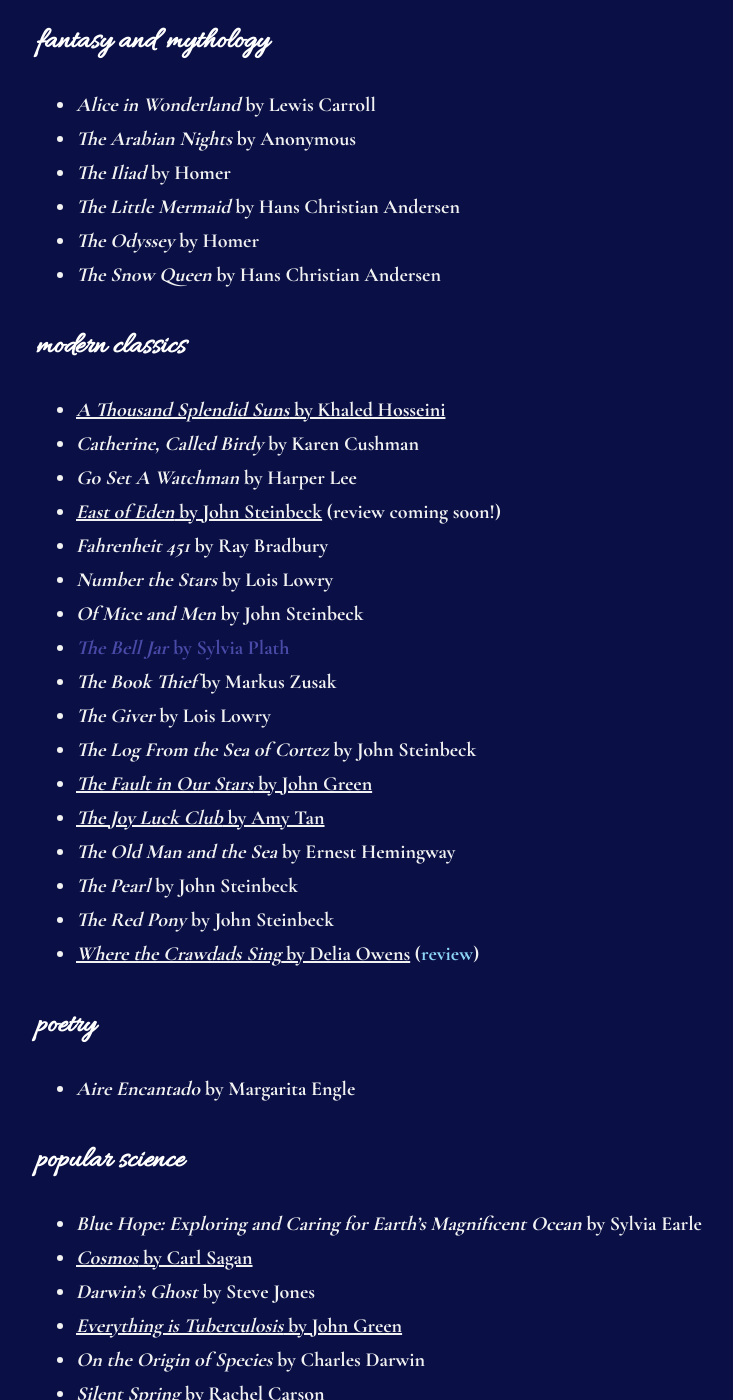
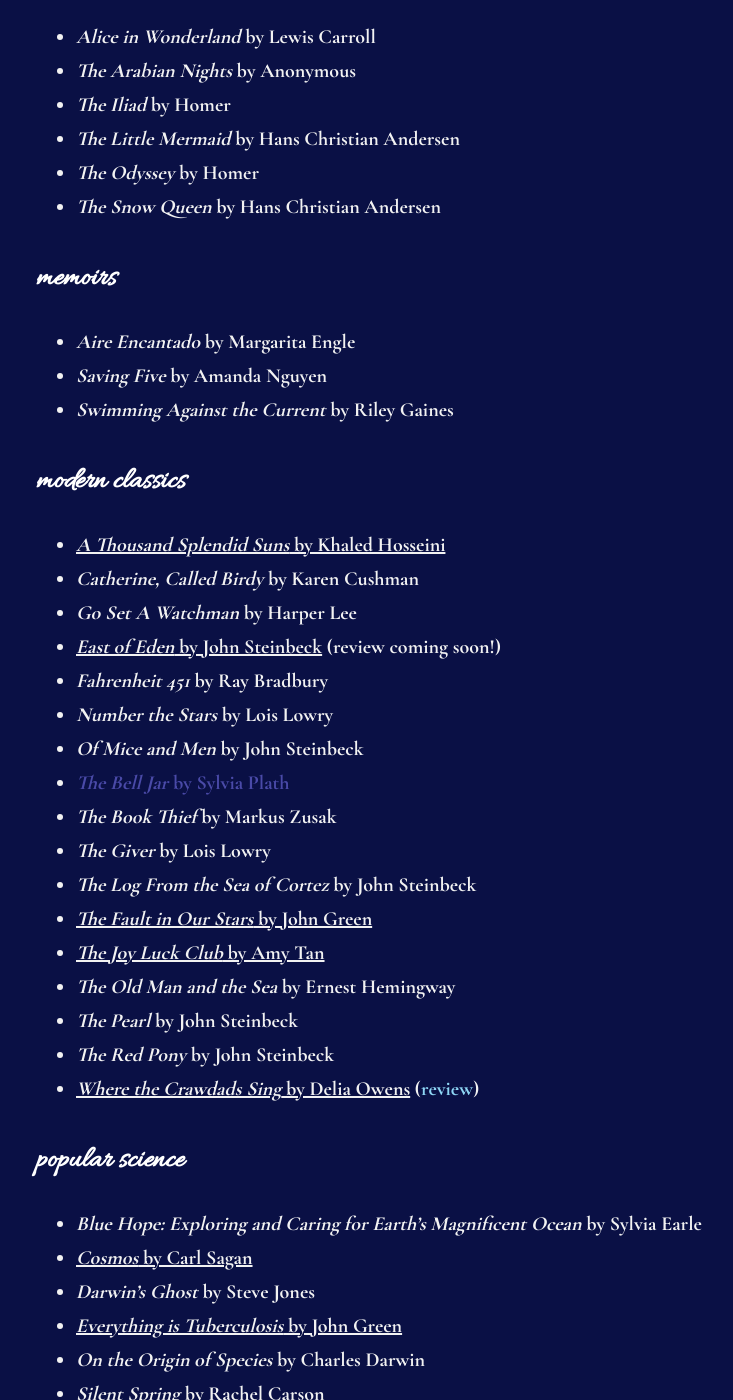
Before and after one commit to leucinemymind/leucinemymind.github.io, a Jekyll site: the page built from books.md, in a window 1280 px wide and 1400 px high, scrolled down 1563 px. Shown: the whole window, without its empty margins (179-912 px from the left). Built offline with Jekyll 4.4.1, drawn with Linux system fonts in a browser that asks for light colours; our own code applies the rules of GitHub Pages for plain Markdown files; some of the changed text lies outside the part shown.

Commit message:
organising

```diff
--- a/books.md
+++ b/books.md
@@ -59,6 +57,12 @@ normal text = memorable <br/>
 - *The Odyssey* by Homer
 - *The Snow Queen* by Hans Christian Andersen
 
+### memoirs
+
+- *Aire Encantado* by Margarita Engle
+- ***Saving Five*** **by Amanda Nguyen**
+- *Swimming Against the Current* by Riley Gaines
+
 ### modern classics
 
 - <span style="font-weight: bold; text-decoration: underline">*A Thousand Splendid Suns* by Khaled Hosseini</span>
@@ -78,10 +82,6 @@ normal text = memorable <br/>
 - ***The Pearl*** **by John Steinbeck**
 - *The Red Pony* by John Steinbeck
 - <span style="font-weight: bold; text-decoration: underline">*Where the Crawdads Sing* by Delia Owens</span> ([review](https://leucinemymind.github.io/2025/07/15/wtcds.html))
-
-### poetry
-
-- *Aire Encantado* by Margarita Engle
 
 ### popular science
 
```
Also changed, not shown: other parts of books.md (+0 -2 lines).
